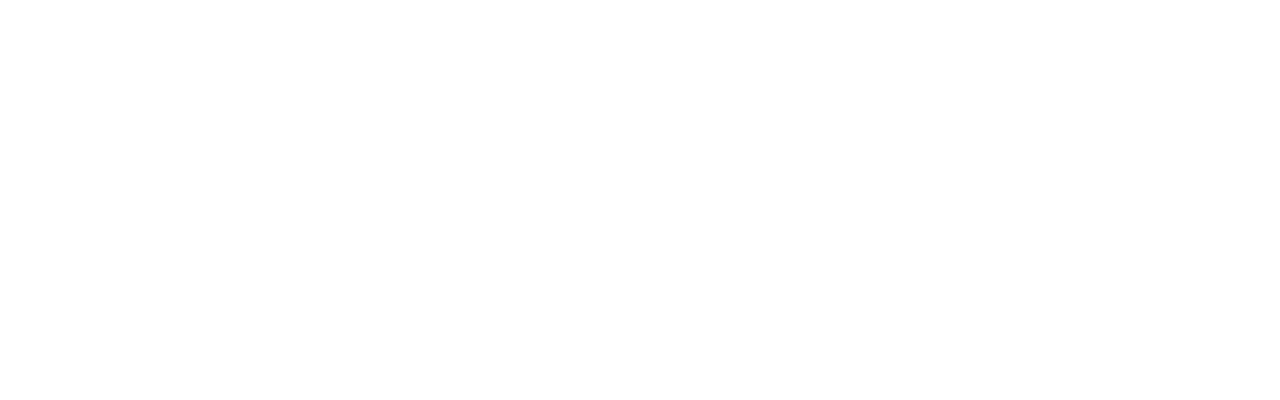
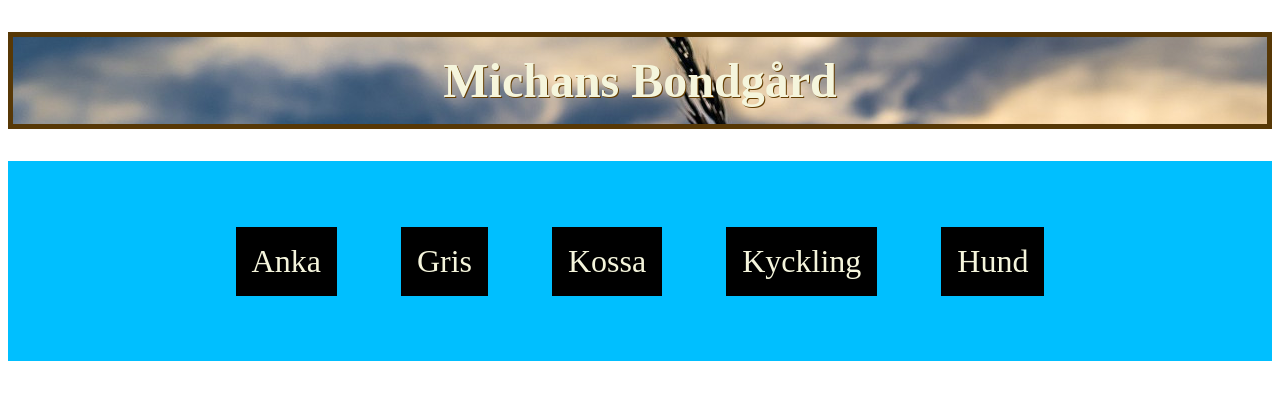
Before and after one commit to MichihideS/First_Website_introcourse, a plain HTML site: page index.html in a window 1280 px wide. Drawn offline with Linux system fonts and the light colour scheme.

Commit message:
finished header + added all html documents

```diff
--- a/index.html
+++ b/index.html
@@ -9,7 +9,15 @@
     <link rel="stylesheet" href="stylesTablet.css">
 </head>
 <body>
+        <h1 class="titleBorder"><a href="index.html"> Michans Bondgård </a></h1>
 
+        <div class="flex-container">
+            <p><a href="anka.html"> Anka </a></p>
+            <p><a href="gris.html"> Gris </a></p>
+            <p><a href="kossa.html"> Kossa </a></p>
+            <p><a href="kyckling.html"> Kyckling </a></p>
+            <p><a href="hund.html"> Hund </a></p>
+        </div>
 
 
 
--- a/stylesDesktop.css
+++ b/stylesDesktop.css
@@ -0,0 +1,34 @@
+h1 {
+    text-align: center;
+    font-size: 3rem;
+    text-shadow: 1px 1px rgb(100, 61, 2);
+}
+
+.flex-container {
+    display: flex;
+    justify-content: center;
+    align-items: center;
+    background-color: deepskyblue;
+    height: 200px;
+}
+
+.flex-container > p {
+    background-color: black;
+    color: aliceblue;
+    font-size: 2rem;
+    padding: 1rem;
+    margin: 2rem;
+}
+
+a {
+    color: beige;
+    text-decoration: none;
+}
+
+.titleBorder {
+    border-style: solid;
+    border-color: rgb(87, 56, 6);
+    border-width: 5px;
+    padding: 1rem;
+    background: url(pictures/wheat.jpg);
+}
```
Also changed, not shown: anka.html (added, +15 -0 lines), gris.html (added, +15 -0 lines), hund.html (added, +15 -0 lines), kossa.html (added, +15 -0 lines), kyckling.html (added, +14 -0 lines), pictures/wheat.jpg (added).
